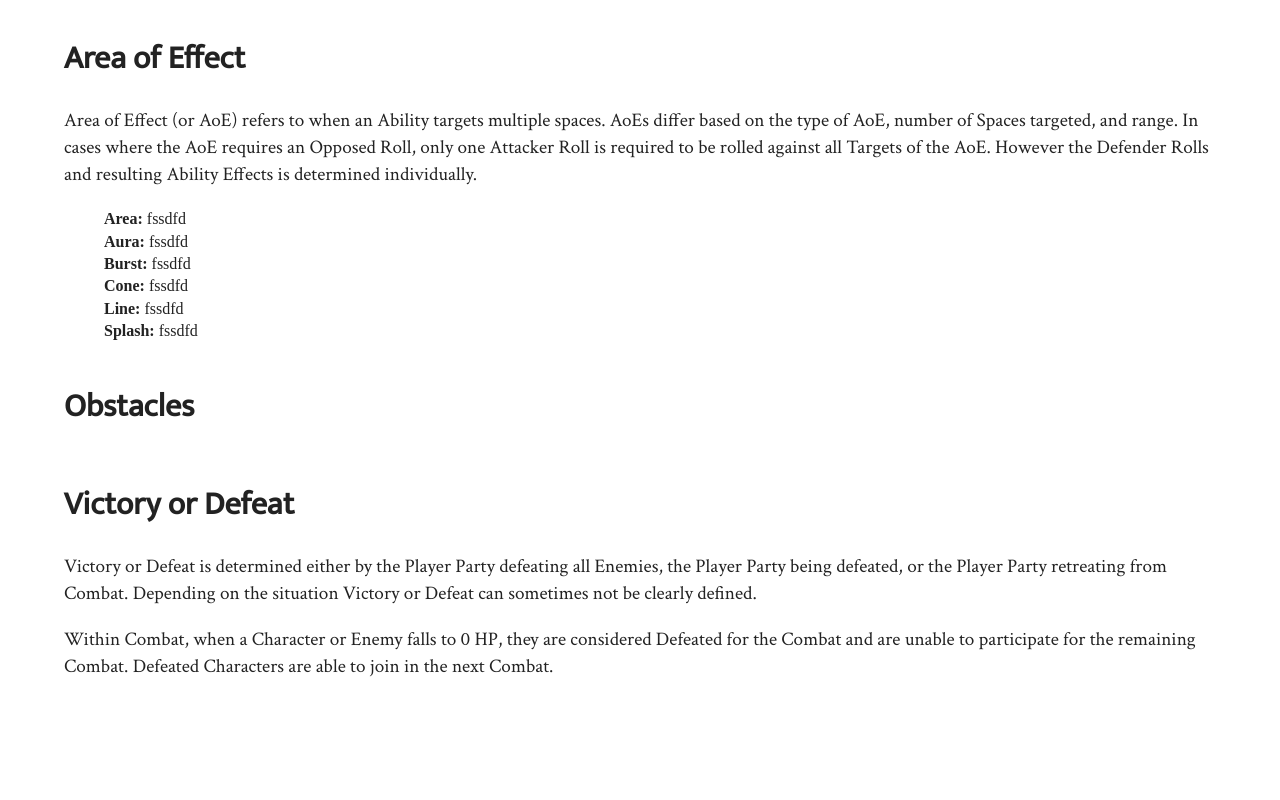
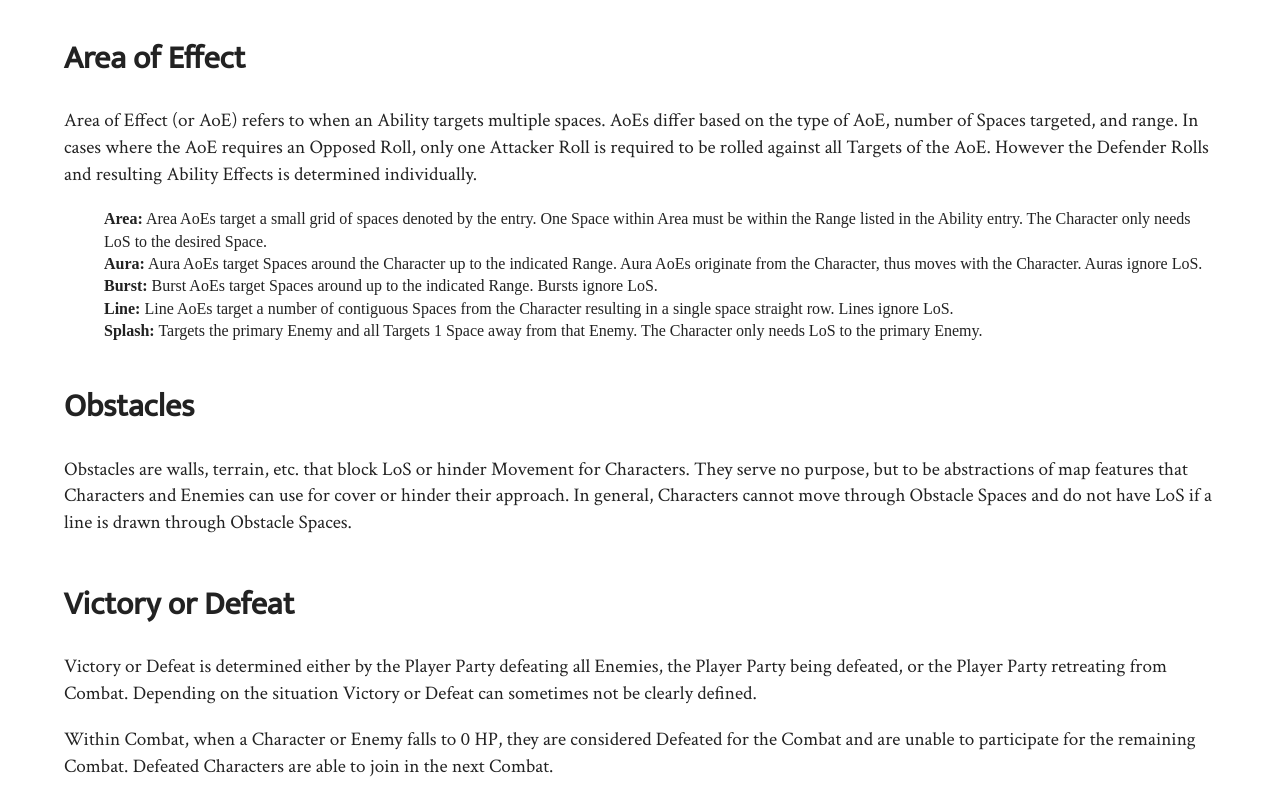
Before and after one commit to theookada/thoua, a plain HTML site: page ruleset/combat/index.html in a window 1280 px wide. Shown: the part 3429-4229 px from the top of the page. Before the commit the page ends 4129 px from the top, so only its background shows below. Drawn offline with Linux system fonts and the light colour scheme.

Commit message:
Combat Rules completed

```diff
--- a/ruleset/combat/index.html
+++ b/ruleset/combat/index.html
@@ -162,19 +162,17 @@
                 <p>Area of Effect (or AoE) refers to when an Ability targets multiple spaces.  AoEs differ based on the type of AoE, number of Spaces targeted, and range.  In cases where the AoE requires an Opposed Roll, only one Attacker Roll is required to be rolled against all Targets of the AoE.  However the Defender Rolls and resulting Ability Effects is determined individually.</p>
 
                 <ul>
-                  <li><b>Area:</b> fssdfd</li>
-                  <li><b>Aura:</b> fssdfd</li>
-                  <li><b>Burst:</b> fssdfd</li>
-                  <li><b>Cone:</b> fssdfd</li>
-                  <li><b>Line:</b> fssdfd</li>
-                  <li><b>Splash:</b> fssdfd</li>
+                  <li><b>Area:</b> Area AoEs target a small grid of spaces denoted by the entry.  One Space within Area must be within the Range listed in the Ability entry.  The Character only needs LoS to the desired Space.</li>
+                  <li><b>Aura:</b> Aura AoEs target Spaces around the Character up to the indicated Range.  Aura AoEs originate from the Character, thus moves with the Character.  Auras ignore LoS.</li>
+                  <li><b>Burst:</b> Burst AoEs target Spaces around up to the indicated Range.  Bursts ignore LoS.</li>
+                  <li><b>Line:</b> Line AoEs target a number of contiguous Spaces from the Character resulting in a single space straight row.  Lines ignore LoS.</li>
+                  <li><b>Splash:</b> Targets the primary Enemy and all Targets 1 Space away from that Enemy.  The Character only needs LoS to the primary Enemy.</li>
                 </ul>
               </div>
 
               <div id="cmbt-obst">
                 <h2>Obstacles</h2>
-
-                <h3></h3>
+                <p>Obstacles are walls, terrain, etc. that block LoS or hinder Movement for Characters.  They serve no purpose, but to be abstractions of map features that Characters and Enemies can use for cover or hinder their approach.  In general, Characters cannot move through Obstacle Spaces and do not have LoS if a line is drawn through Obstacle Spaces.</p>
               </div>
 
               <div id="cmbt-vd">
```
